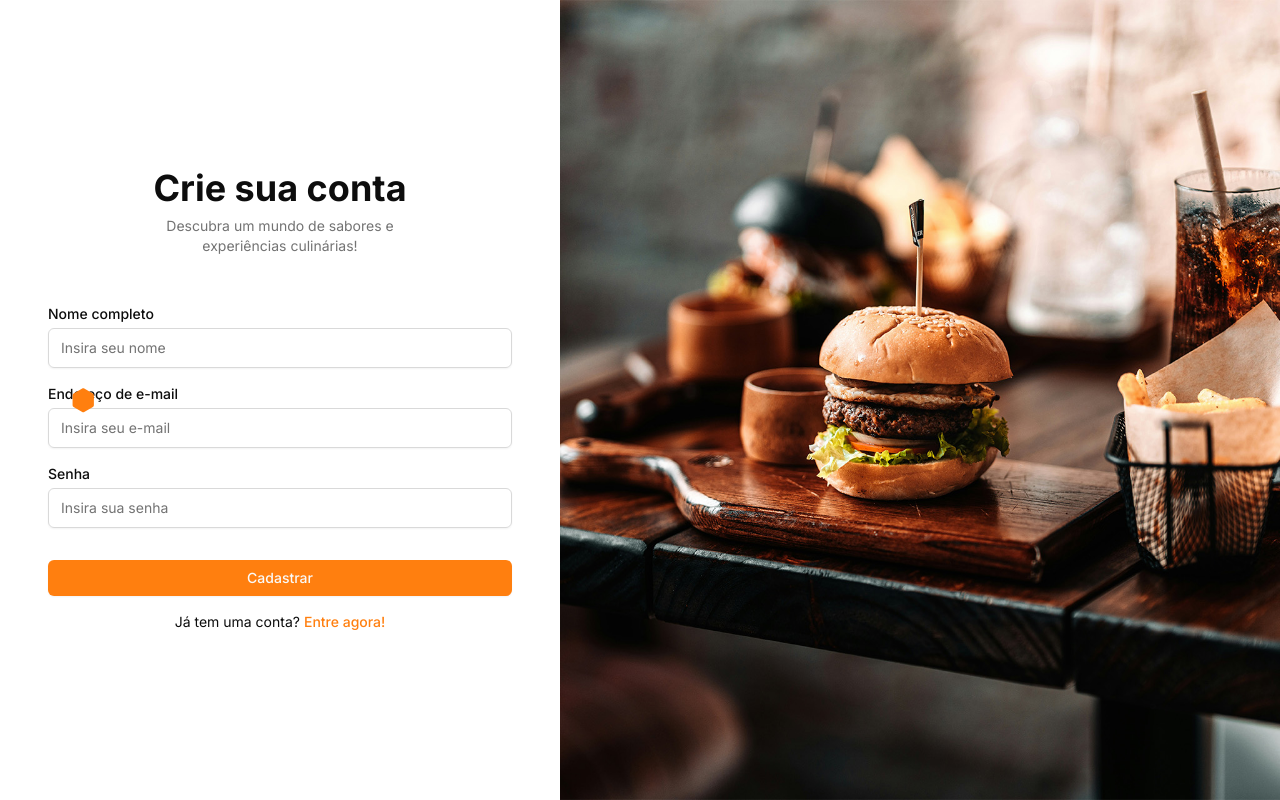
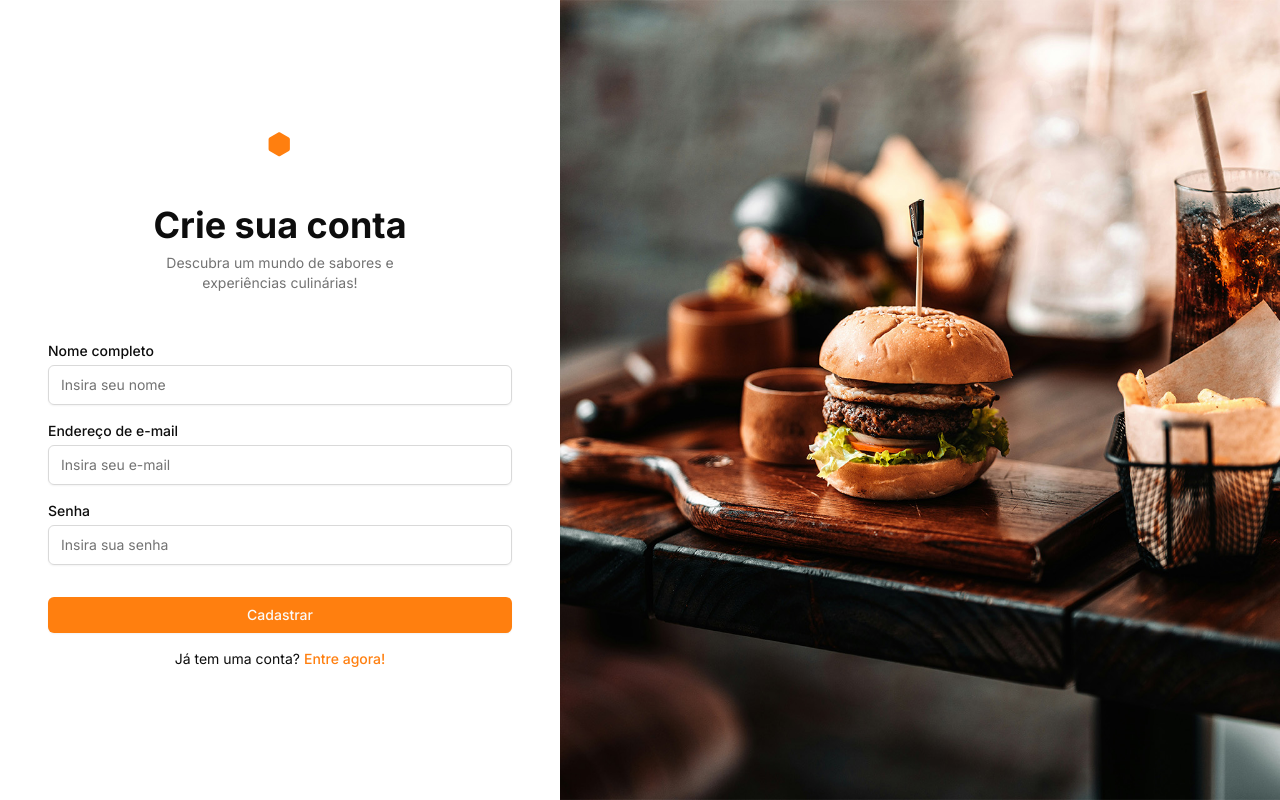
Before and after one commit to diogo-kappaun/food-explorer-web, a React (Vite) app: page /signup in a window 1280 px wide. Built offline with nearby package versions, Linux system fonts and the light colour scheme.

Commit message:
:lipstick: fix: Logo image position

```diff
--- a/src/components/Header.jsx
+++ b/src/components/Header.jsx
@@ -8,7 +8,7 @@ import { Logo } from './Logo'
 export function Header({ noInput = false }) {
   return (
     <div className="relative col-span-2 hidden h-16 w-full items-center border-y lg:flex">
-      <Logo />
+      <Logo className="lg:absolute lg:left-[72px]" />
 
       <Form.Root
         className={`mx-auto hidden w-[30rem] lg:flex ${noInput ? 'lg:hidden' : ''}`}
--- a/src/components/Logo.jsx
+++ b/src/components/Logo.jsx
@@ -8,17 +8,11 @@ import LogoImage from '../assets/logo.svg'
 export function Logo({ className, props }) {
   const { role } = useAuth()
   return (
-    <div
-      className={twMerge(
-        'flex items-center gap-2 lg:absolute lg:left-[72px] lg:w-6',
-        className,
-      )}
-      {...props}
-    >
-      <img src={LogoImage} alt="logo" />
+    <div className={twMerge('flex items-center gap-2 lg:w-6', className)}>
+      <img src={LogoImage} alt="logo" {...props} />
 
       {role === USER_ROLE.ADMIN && (
-        <span className="text-base font-normal text-foreground">Admin</span>
+        <span className="font-bold text-foreground">ADMIN</span>
       )}
     </div>
   )
```
